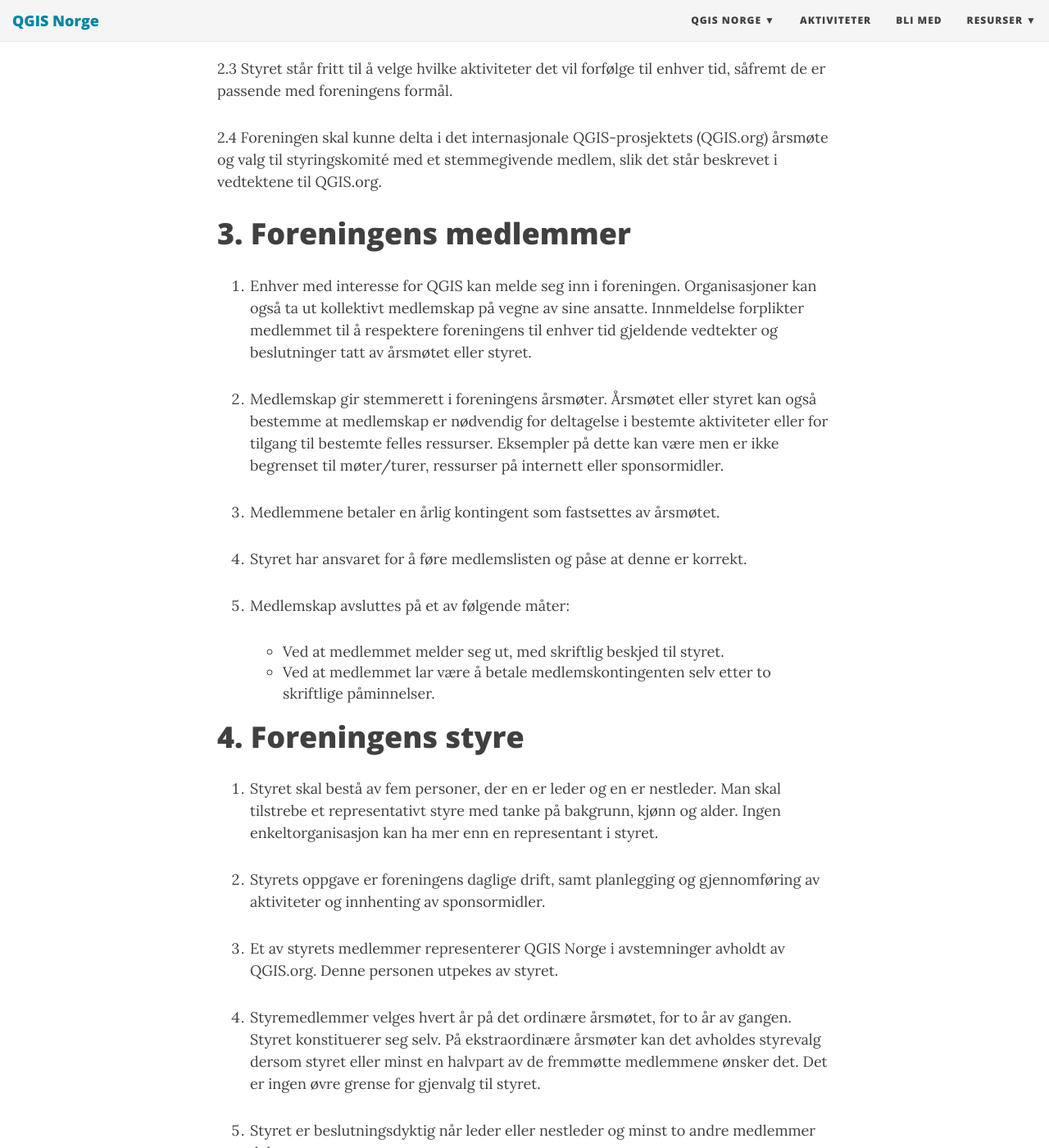
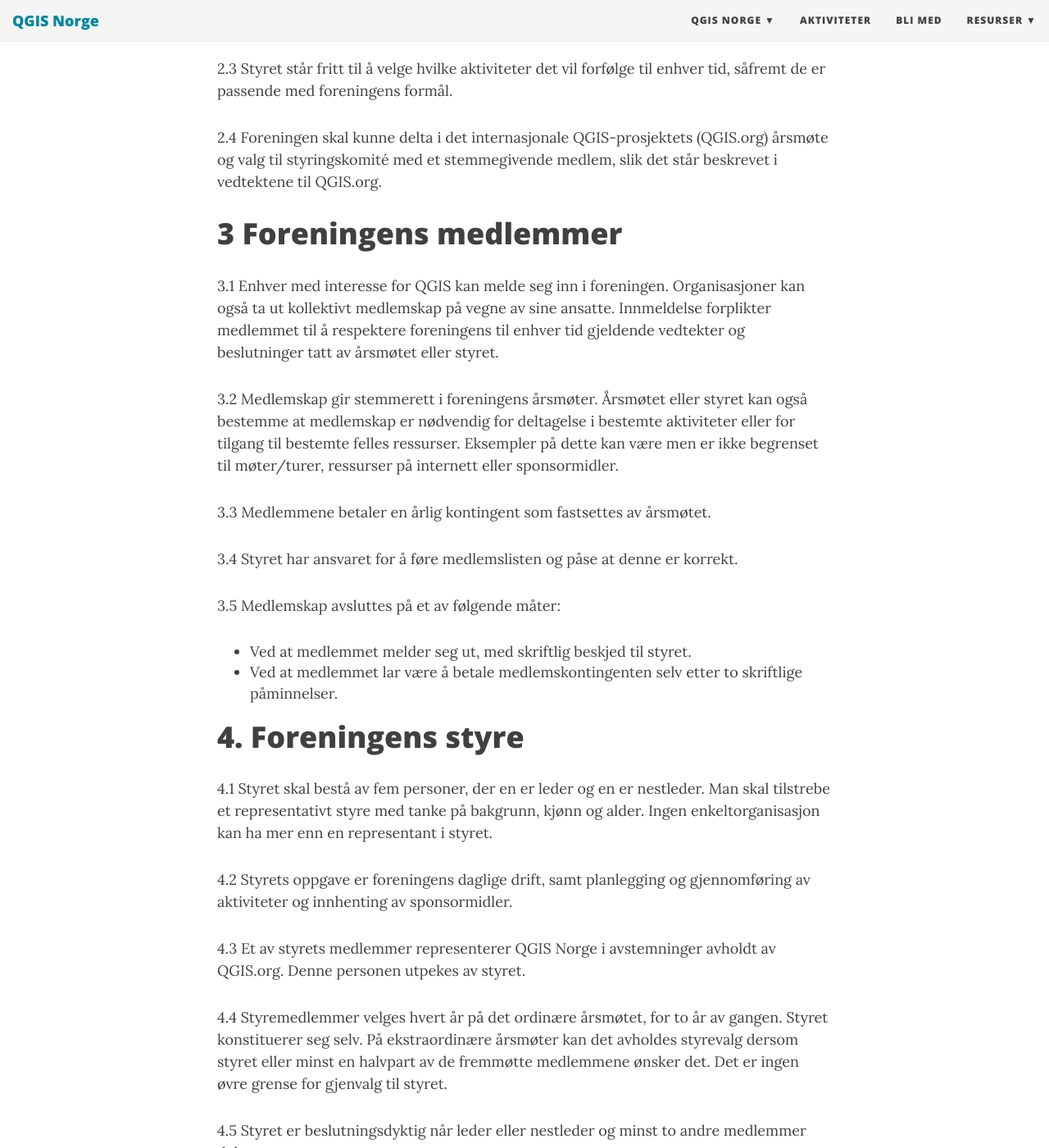
Before and after one commit to qgisnorge/qgisnorge.github.io, a Jekyll site: the page built from vedtekter.md, in a window 1280 px wide and 1400 px high, scrolled down 969 px. Shown: the whole window at 82% size. Built offline with Jekyll 4.4.1, drawn with Linux system fonts in a browser that asks for light colours; nearby versions of some CDN libraries; some of the changed text lies outside the part shown.

```diff
--- a/vedtekter.md
+++ b/vedtekter.md
@@ -24,53 +24,53 @@ Foreningens navn er «QGIS Norge», ved bruk på engelsk oversatt til «QGIS Nor
 
 2.4 Foreningen skal kunne delta i det internasjonale QGIS-prosjektets (QGIS.org) årsmøte og valg til styringskomité med et stemmegivende medlem, slik det står beskrevet i vedtektene til QGIS.org.
 
-# 3. Foreningens medlemmer
+# 3 Foreningens medlemmer
 
-1. Enhver med interesse for QGIS kan melde seg inn i foreningen. Organisasjoner kan også ta ut kollektivt medlemskap på vegne av sine ansatte. Innmeldelse forplikter medlemmet til å respektere foreningens til enhver tid gjeldende vedtekter og beslutninger tatt av årsmøtet eller styret.
+3.1 Enhver med interesse for QGIS kan melde seg inn i foreningen. Organisasjoner kan også ta ut kollektivt medlemskap på vegne av sine ansatte. Innmeldelse forplikter medlemmet til å respektere foreningens til enhver tid gjeldende vedtekter og beslutninger tatt av årsmøtet eller styret.
 
-2. Medlemskap gir stemmerett i foreningens årsmøter. Årsmøtet eller styret kan også bestemme at medlemskap er nødvendig for deltagelse i bestemte aktiviteter eller for tilgang til bestemte felles ressurser. Eksempler på dette kan være men er ikke begrenset til møter/turer, ressurser på internett eller sponsormidler.
+3.2 Medlemskap gir stemmerett i foreningens årsmøter. Årsmøtet eller styret kan også bestemme at medlemskap er nødvendig for deltagelse i bestemte aktiviteter eller for tilgang til bestemte felles ressurser. Eksempler på dette kan være men er ikke begrenset til møter/turer, ressurser på internett eller sponsormidler.
 
-3. Medlemmene betaler en årlig kontingent som fastsettes av årsmøtet.
+3.3 Medlemmene betaler en årlig kontingent som fastsettes av årsmøtet.
 
-4. Styret har ansvaret for å føre medlemslisten og påse at denne er korrekt.
+3.4 Styret har ansvaret for å føre medlemslisten og påse at denne er korrekt.
 
-5. Medlemskap avsluttes på et av følgende måter:
+3.5 Medlemskap avsluttes på et av følgende måter:
   - Ved at medlemmet melder seg ut, med skriftlig beskjed til styret.
   - Ved at medlemmet lar være å betale medlemskontingenten selv etter to skriftlige påminnelser.
 
 # 4. Foreningens styre
 
-1. Styret skal bestå av fem personer, der en er leder og en er nestleder. Man skal tilstrebe et representativt styre med tanke på bakgrunn, kjønn og alder. Ingen enkeltorganisasjon kan ha mer enn en representant i styret.
+4.1 Styret skal bestå av fem personer, der en er leder og en er nestleder. Man skal tilstrebe et representativt styre med tanke på bakgrunn, kjønn og alder. Ingen enkeltorganisasjon kan ha mer enn en representant i styret.
 
-2. Styrets oppgave er foreningens daglige drift, samt planlegging og gjennomføring av aktiviteter og innhenting av sponsormidler.
+4.2 Styrets oppgave er foreningens daglige drift, samt planlegging og gjennomføring av aktiviteter og innhenting av sponsormidler.
 
-3. Et av styrets medlemmer representerer QGIS Norge i avstemninger avholdt av QGIS.org. Denne personen utpekes av styret.
+4.3 Et av styrets medlemmer representerer QGIS Norge i avstemninger avholdt av QGIS.org. Denne personen utpekes av styret.
 
-4. Styremedlemmer velges hvert år på det ordinære årsmøtet, for to år av gangen. Styret konstituerer seg selv. På ekstraordinære årsmøter kan det avholdes styrevalg dersom styret eller minst en halvpart av de fremmøtte medlemmene ønsker det. Det er ingen øvre grense for gjenvalg til styret.
+4.4 Styremedlemmer velges hvert år på det ordinære årsmøtet, for to år av gangen. Styret konstituerer seg selv. På ekstraordinære årsmøter kan det avholdes styrevalg dersom styret eller minst en halvpart av de fremmøtte medlemmene ønsker det. Det er ingen øvre grense for gjenvalg til styret.
 
-5. Styret er beslutningsdyktig når leder eller nestleder og minst to andre medlemmer deltar.
+4.5 Styret er beslutningsdyktig når leder eller nestleder og minst to andre medlemmer deltar.
 
-6. Alle styremøter skal ha et skriftlig referat som kan gjennomgås av foreningens medlemmer.
+4.6 Alle styremøter skal ha et skriftlig referat som kan gjennomgås av foreningens medlemmer.
 
 # 5. Foreningens årsmøte
 
-1. Årsmøtet er foreningens høyeste myndighet, som velger styret og gir retningslinjer for styrets arbeid.
+5.1 Årsmøtet er foreningens høyeste myndighet, som velger styret og gir retningslinjer for styrets arbeid.
 
-2. Årsmøtet er åpent for alle medlemmer, og stemmegivning kan skje elektronisk eller ved fullmakt. En organisasjon kan representeres med inntil tre stemmeberettigede medlemmer.
+5.2 Årsmøtet er åpent for alle medlemmer, og stemmegivning kan skje elektronisk eller ved fullmakt. En organisasjon kan representeres med inntil tre stemmeberettigede medlemmer.
 
-3. En valgkomité på to personer velges av årsmøtet for ett år av gangen.
+5.3 En valgkomité på to personer velges av årsmøtet for ett år av gangen.
 
-4. Styret legger frem revidert årsregnskap og budsjett på årsmøtet.
+5.4 Styret legger frem revidert årsregnskap og budsjett på årsmøtet.
 
-5. En revisor velges av årsmøtet for to år av gangen.
+5.5 En revisor velges av årsmøtet for to år av gangen.
 
-6. Avgjørelser fattes med enkelt flertall (halvparten av de stemmende og fullmakter), unntatt i de tilfeller der vedtektene tilsier noe annet.
+5.6 Avgjørelser fattes med enkelt flertall (halvparten av de stemmende og fullmakter), unntatt i de tilfeller der vedtektene tilsier noe annet.
 
-7. Årsmøtet må innkalles med minst 21 dagers varsel.
+5.7 Årsmøtet må innkalles med minst 21 dagers varsel.
 
-8. Ekstraordinære årsmøter kan innkalles dersom styret ønsker det, eller en tredel av foreningens medlemmer fremsetter skriftlig krav om dette til styret.
+5.8 Ekstraordinære årsmøter kan innkalles dersom styret ønsker det, eller en tredel av foreningens medlemmer fremsetter skriftlig krav om dette til styret.
 
-9. Alle årsmøter skal ha et skriftlig referat som kan gjennomgås av foreningens medlemmer.
+5.9 Alle årsmøter skal ha et skriftlig referat som kan gjennomgås av foreningens medlemmer.
 
 # 6. Vedtektsendringer
 
```
Also changed, not shown: other parts of vedtekter.md (+2 -2 lines), omoss.md (+18 -3 lines).
